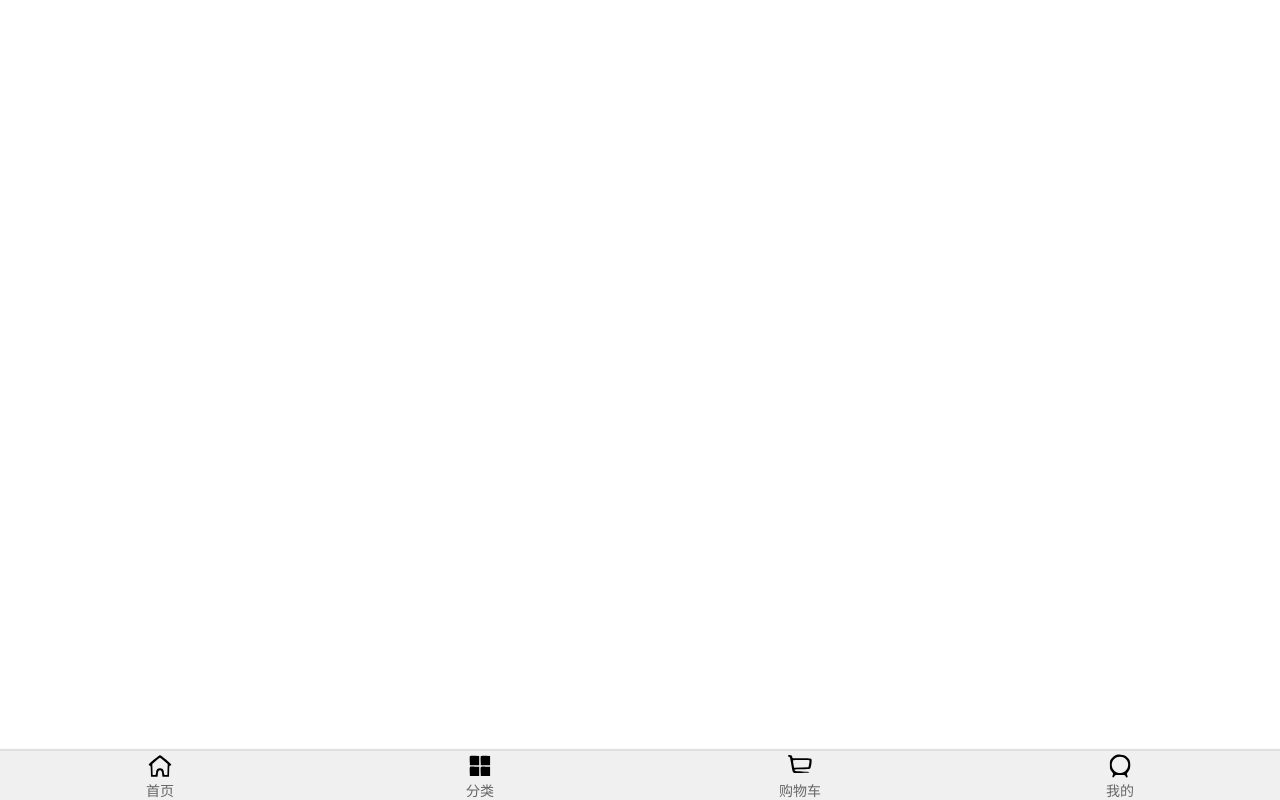
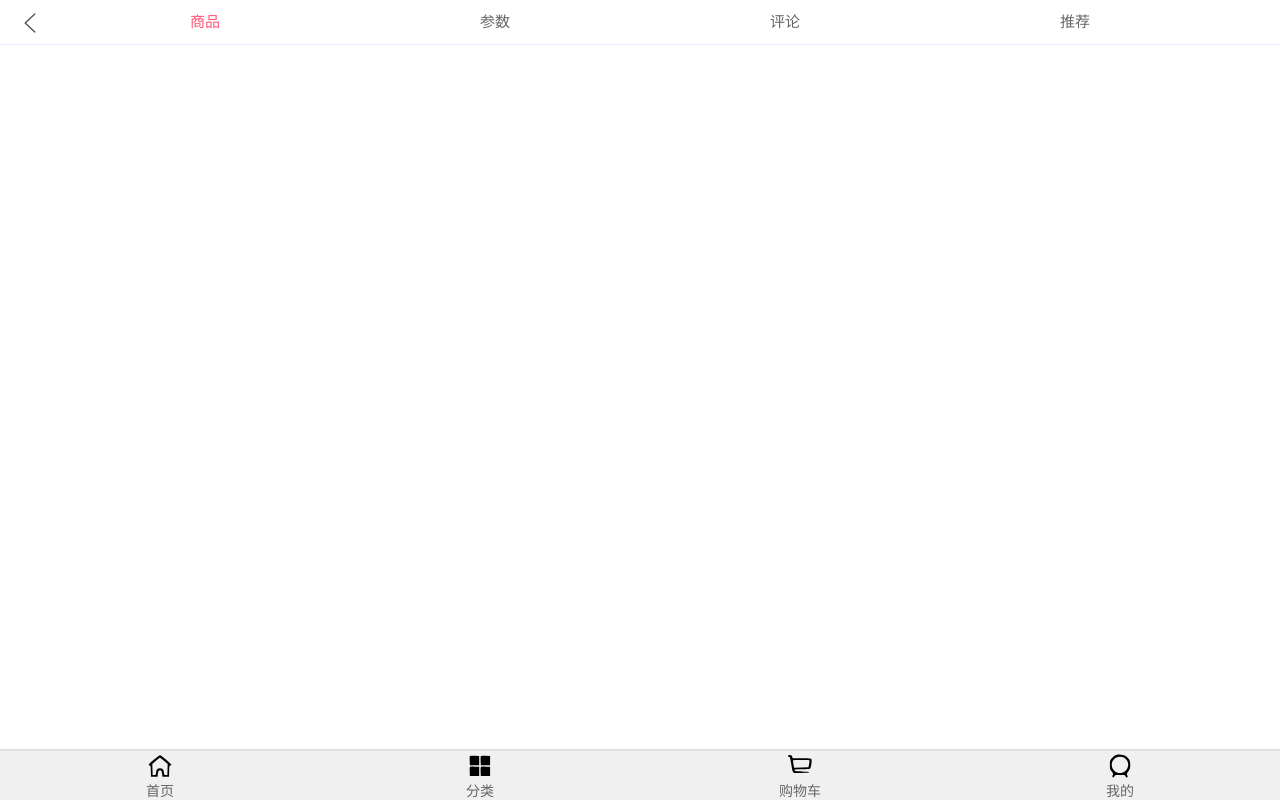
Before and after one commit to lxKylin/supermall, a Vue app: page /detail/1 in a window 1280 px wide. Built offline with nearby package versions, Linux system fonts and the light colour scheme.

Commit message:
完成详情页导航栏

```diff
--- a/src/components/content/goods/GoodsListItem.vue
+++ b/src/components/content/goods/GoodsListItem.vue
@@ -1,5 +1,5 @@
 <template>
-  <div class="goods-item">
+  <div class="goods-item" @click="itemClick">
     <img :src="goodsItem.show.img" alt="" @load="imageLoad">
     <div class="goods-info">
       <p>{{goodsItem.title}}</p>
@@ -23,7 +23,11 @@
     methods: {
       imageLoad() {
         this.$bus.$emit('itemImageLoad')
-      }
+      },
+      itemClick() {
+        // console.log('跳转详情页');
+        this.$router.push('/detail/' + this.goodsItem.iid)
+      },
     },
   }
 </script>
--- a/src/router/index.js
+++ b/src/router/index.js
@@ -6,6 +6,7 @@
 const Category = () => import('../views/category/Category.vue')
 const Cart = () => import('../views/cart/Cart.vue')
 const Profile = () => import('../views/profile/Profile.vue')
+const Detail = () => import('../views/detail/Detail.vue')
 
 // 1. 安装插件
 Vue.use(VueRouter)
@@ -32,6 +33,10 @@
     path: '/profile',
     component: Profile,
   },
+  {
+    path: '/detail/:iid',
+    component: Detail,
+  },
 ]
 const router = new VueRouter({
   routes,
--- /dev/null
+++ b/src/views/detail/Detail.vue
@@ -0,0 +1,29 @@
+<template>
+  <div id="detail">
+    <detail-nav-bar></detail-nav-bar>
+  </div>
+</template>
+
+<script>
+import DetailNavBar from './childComps/DetailNavBar.vue';
+
+  export default {
+    name: 'Detail',
+    components: {
+      DetailNavBar,
+
+    },
+    data() {
+      return {
+        iid: null
+      }
+    },
+    created() {
+      this.iid = this.$route.params.iid;
+    },
+  }
+</script>
+
+<style scoped>
+
+</style>
--- /dev/null
+++ b/src/views/detail/childComps/DetailNavBar.vue
@@ -0,0 +1,57 @@
+<template>
+  <div>
+    <nav-bar>
+      <div slot="left" class="back" @click="backClick">
+        <img src="~assets/img/common/back.svg" alt="">
+      </div>
+      <div slot="center" class="title">
+        <div v-for="(item, index) in titles"
+        :key="index"
+        class="title-item" :class="{active: index === currentIndex}"
+        @click="titleClick(index)">
+        {{item}}
+        </div>
+      </div>
+    </nav-bar>
+  </div>
+</template>
+
+<script>
+import NavBar from 'components/common/navbar/NavBar.vue'
+  export default {
+    name: 'DetailNavBar',
+    components: {
+      NavBar,
+    },
+    data() {
+      return {
+        titles: ['商品','参数','评论','推荐'],
+        currentIndex: 0,
+      }
+    },
+    methods: {
+      titleClick(index) {
+        this.currentIndex = index;
+      },
+      backClick() {
+        this.$router.back();
+      }
+    },
+  }
+</script>
+
+<style scoped>
+  .title {
+    display: flex;
+    font-size: 15px;
+  }
+  .title-item {
+    flex: 1;
+  }
+  .active {
+    color: var(--color-high-text);
+  }
+  .back img {
+    margin-top: 12px;
+  }
+</style>
--- a/src/views/home/Home.vue
+++ b/src/views/home/Home.vue
@@ -223,8 +223,4 @@
     height: calc(100vh - 93px);
     overflow: hidden;
   }
-  .tab-control {
-    position: relative;
-    z-index: 9;
-  }
 </style>
```
